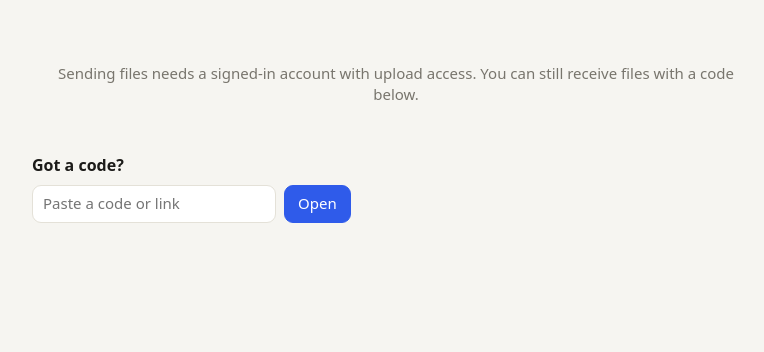
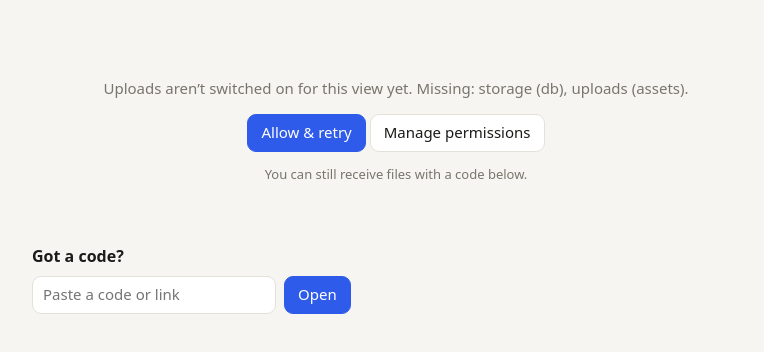
Before and after one commit to MozarXScripts/filedrop, a plain HTML site: page index.html in a window 1280 px wide. Shown: the part 86-438 px from the top of the page, without its empty margins (244-1008 px from the left). Drawn offline with nearby package versions, Linux system fonts and the light colour scheme.

Commit message:
Refactor file upload handling and permissions dialog

```diff
--- a/index.html
+++ b/index.html
@@ -136,7 +136,7 @@ async function homeView(app){
     else for(var k=0;k<dt.files.length;k++)out.push({path:dt.files[k].name,file:dt.files[k]});
     ingest(out,cb.checked)});
   if(assets&&db)app.appendChild(d);
-  else app.appendChild(el("div","empty","Sending files needs a signed-in account with upload access. You can still receive files with a code below."));
+  else await diag(app);
   app.appendChild(el("h2","","Got a code?"));
   var g=el("div","go"),inp=el("input");inp.type="text";inp.placeholder="Paste a code or link";
   var gb=el("button","pri","Open");
@@ -171,6 +171,20 @@ async function shareView(app,code){
     var r=el("div","row");r.appendChild(el("span","nm","📄 "+f.p));r.appendChild(el("span","sz",fmt(f.s)));
     var x=el("button","","Download");x.onclick=function(){dlOne(f)};r.appendChild(x);L.appendChild(r)});
   app.appendChild(L)}
+async function diag(app){
+  var box=el("div","empty"),st={};
+  try{var p=await claude.use("permissions");if(p)st=await p.state()}catch(e){}
+  var miss=[];if(!db)miss.push("storage (db)");if(!assets)miss.push("uploads (assets)");
+  box.appendChild(el("p","","Uploads aren’t switched on for this view yet. Missing: "+miss.join(", ")+"."));
+  var ps=Object.keys(st).map(function(k){return k+": "+st[k]}).join(" · ");
+  if(ps)box.appendChild(el("p","sz","Permissions → "+ps));
+  var a=el("button","pri","Allow & retry");
+  a.onclick=async function(){try{var p=await claude.use("permissions");if(p)await p.request()}catch(e){}await init()};
+  var m=el("button","","Manage permissions");
+  m.onclick=async function(){try{var p=await claude.use("permissions");if(p)await p.manage()}catch(e){}await init()};
+  box.appendChild(a);box.appendChild(document.createTextNode(" "));box.appendChild(m);
+  box.appendChild(el("p","sz","You can still receive files with a code below."));
+  app.appendChild(box)}
 async function route(){
   var app=$("app"),code=location.hash.slice(1).toLowerCase();app.innerHTML="";
   if(code)await shareView(app,code);else await homeView(app)}
```
